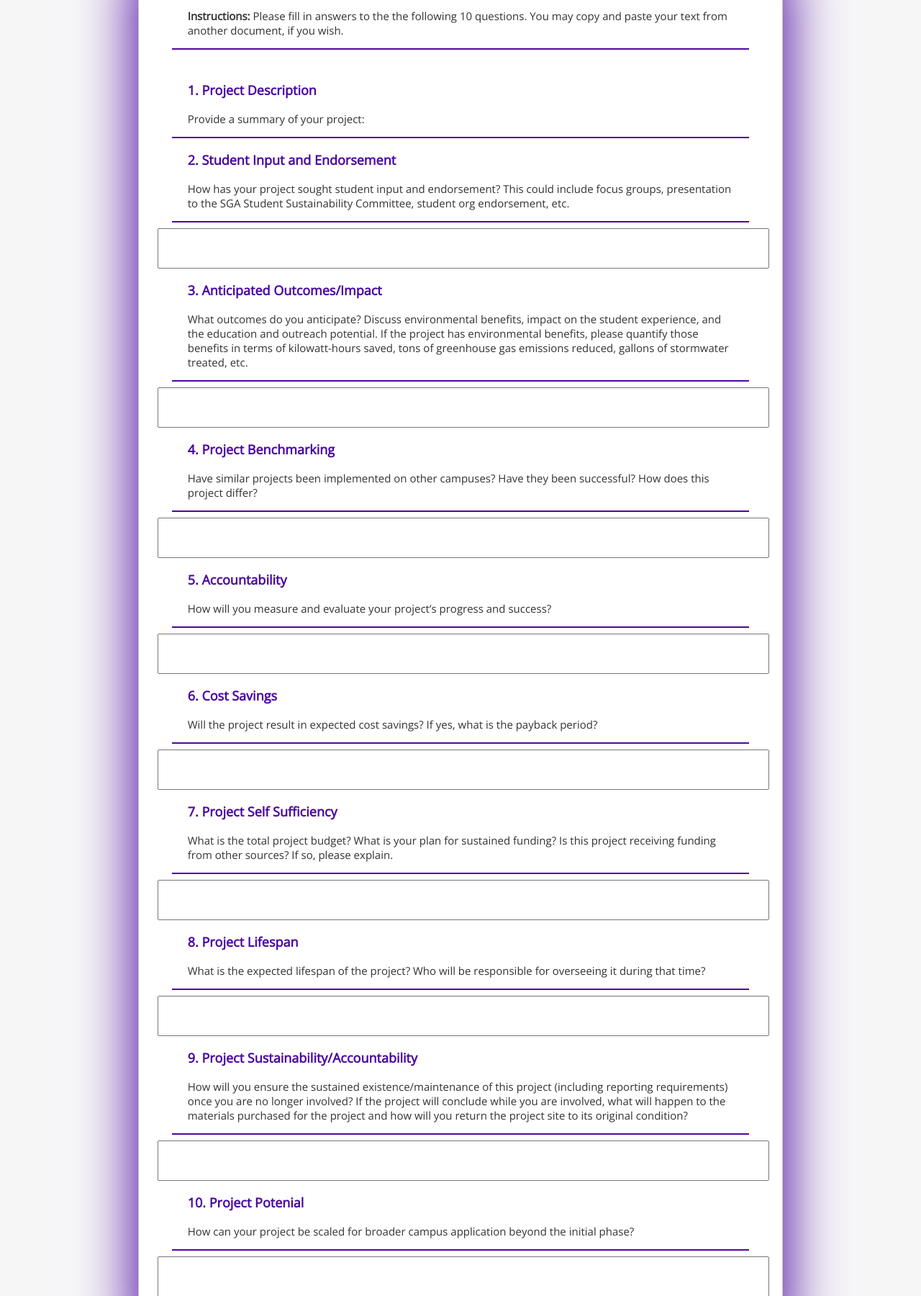
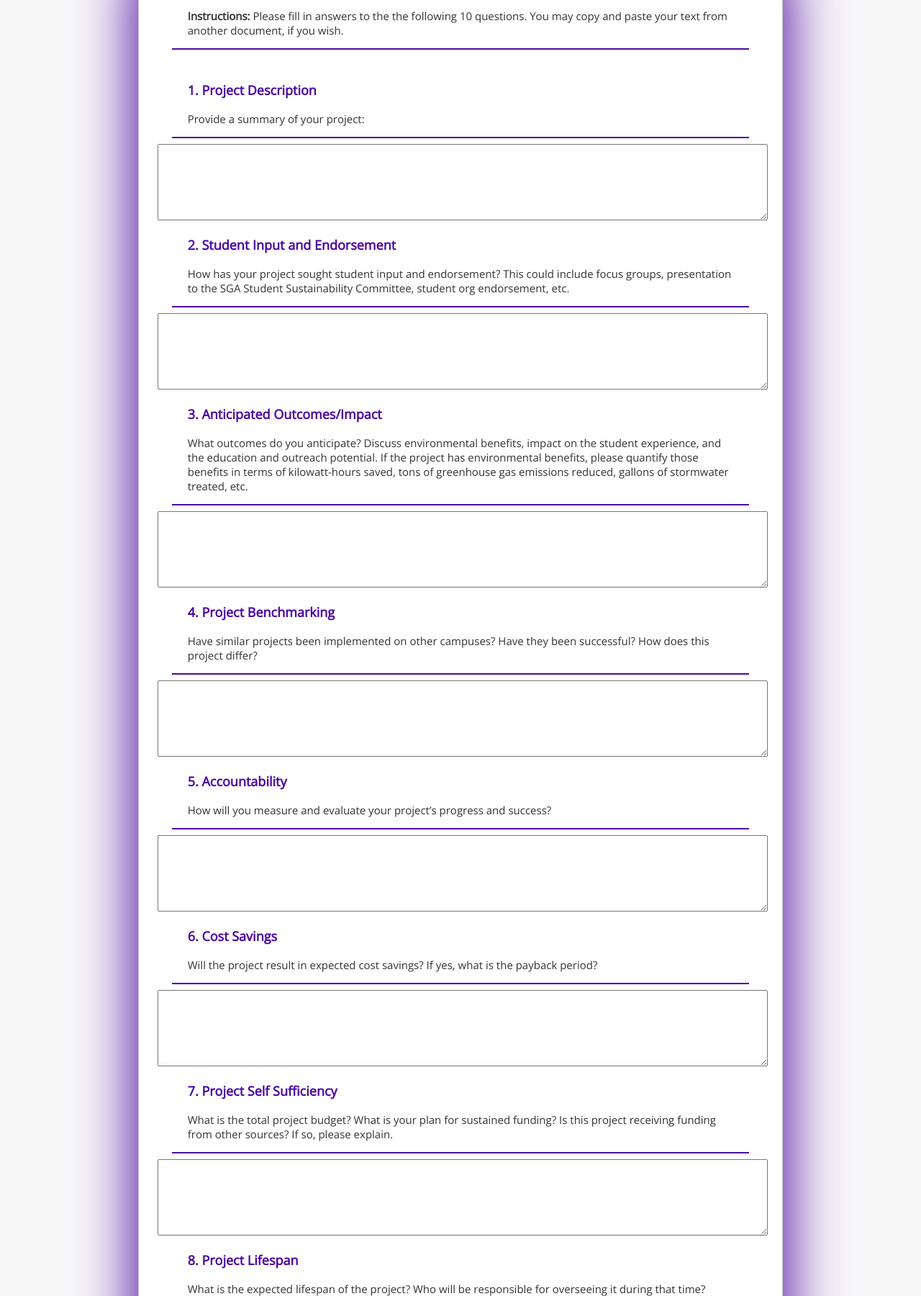
Before and after one commit to chadroemer/Option-2, a PHP site: page /form.php in a window 1280 px wide, after a click on "Form Tab 4". Shown: the part 164-1964 px from the top of the page at 72% size. Run offline with PHP 8.4, Linux system fonts and the light colour scheme; some libraries are stand-ins or nearby versions.

Commit message:
fixed text input for tab 4 on form.php

```diff
--- a/form.php
+++ b/form.php
@@ -121,53 +121,65 @@
 			    <p class="tab4p"><strong>1. Project Description</strong></p>
 			    <p>Provide a summary of your project:</p>
 			    	<hr id="formHr">
+
+
+
 			    	<!-- <input type="text" rows="4" name="projectSummary" class="tab4text"> -->
-		    	<!-- <textarea name="textarea" style="width:250px;height:150px;"></textarea> -->
+			    	<textarea name="textarea1" style="width:100%;height:100px;"></textarea>
 
 				<p class="tab4p"><strong>2. Student Input and Endorsement</strong></p>
 			    <p>How has your project sought student input and endorsement? This could include focus groups, presentation to the SGA Student Sustainability Committee, student org endorsement, etc.</p>
 			    	<hr id="formHr">
-		    	<input type="text" name="studentInput" class="tab4text">
+			    	<!-- <input type="text" name="studentInput" class="tab4text"> -->
+			    	<textarea name="textarea2" style="width:100%;height:100px;"></textarea>
 
 				<p class="tab4p"><strong>3. Anticipated Outcomes/Impact</strong></p>
 			    <p>What outcomes do you anticipate? Discuss environmental benefits, impact on the student experience, and the education and outreach potential. If the project has environmental benefits, please quantify those benefits in terms of kilowatt-hours saved, tons of greenhouse gas emissions reduced, gallons of stormwater treated, etc.</p>
 			    	<hr id="formHr">
-		    	<input type="text" name="projectOutcome" class="tab4text">
+			    	<!-- <input type="text" name="projectOutcome" class="tab4text"> -->
+			    	<textarea name="textarea3" style="width:100%;height:100px;"></textarea>
 
 			    <p class="tab4p"><strong>4. Project Benchmarking</strong></p>
 			    <p>Have similar projects been implemented on other campuses? Have they been successful? How does this project differ?</p>
 			    	<hr id="formHr">
-		    	<input type="text" name="projectBenchmark" class="tab4text">
+			    	<!-- <input type="text" name="projectBenchmark" class="tab4text"> -->
+			    	<textarea name="textarea4" style="width:100%;height:100px;"></textarea>
 
 			    <p class="tab4p"><strong>5. Accountability</strong></p>
 			    <p>How will you measure and evaluate your project’s progress and success?</p>
 			    	<hr id="formHr">
-		    	<input type="text" name="projectAccountability" class="tab4text">
+			    	<!-- <input type="text" name="projectAccountability" class="tab4text"> -->
+			    	<textarea name="textarea5" style="width:100%;height:100px;"></textarea>
 
 			    <p class="tab4p"><strong>6. Cost Savings</strong></p>
 			    <p>Will the project result in expected cost savings? If yes, what is the payback period?</p>
 			    	<hr id="formHr">
-		    	<input type="text" name="projectSavings" class="tab4text">
+			    	<!-- <input type="text" name="projectSavings" class="tab4text"> -->
+			    	<textarea name="textarea6" style="width:100%;height:100px;"></textarea>
 
 			    <p class="tab4p"><strong>7. Project Self Sufficiency</strong></p>
 			    <p>What is the total project budget? What is your plan for sustained funding? Is this project receiving funding from other sources? If so, please explain.</p>
 			    	<hr id="formHr">
-		    	<input type="text" name="projectSufficiency" class="tab4text">
+			    	<!-- <input type="text" name="projectSufficiency" class="tab4text"> -->
+			    	<textarea name="textarea7" style="width:100%;height:100px;"></textarea>
 
 			    <p class="tab4p"><strong>8. Project Lifespan</strong></p>
 			    <p>What is the expected lifespan of the project? Who will be responsible for overseeing it during that time?</p>
 			    	<hr id="formHr">
-		    	<input type="text" name="projectLifespan" class="tab4text">
+			    	<!-- <input type="text" name="projectLifespan" class="tab4text"> -->
+			    	<textarea name="textarea8" style="width:100%;height:100px;"></textarea>
 
 			    <p class="tab4p"><strong>9. Project Sustainability/Accountability</strong></p>
 			    <p>How will you ensure the sustained existence/maintenance of this project (including reporting requirements) once you are no longer involved? If the project will conclude while you are involved, what will happen to the materials purchased for the project and how will you return the project site to its original condition?</p>
 			    	<hr id="formHr">
-		    	<input type="text" name="projectSustainability" class="tab4text">
+			    	<!-- <input type="text" name="projectSustainability" class="tab4text"> -->
+			    	<textarea name="textarea9" style="width:100%;height:100px;"></textarea>
 
 			    <p class="tab4p"><strong>10. Project Potenial</strong></p>
 			    <p>How can your project be scaled for broader campus application beyond the initial phase?</p>
 			    	<hr id="formHr">
-		    	<input type="text" name="projectSummary" class="tab4text">
+			    	<!-- <input type="text" name="projectSummary" class="tab4text"> -->
+			    	<textarea name="textarea10" style="width:100%;height:100px;"></textarea>
 			    	<br><br>
 		  </div>
 
```
Lines whose indentation alone changed are shown as unchanged.
